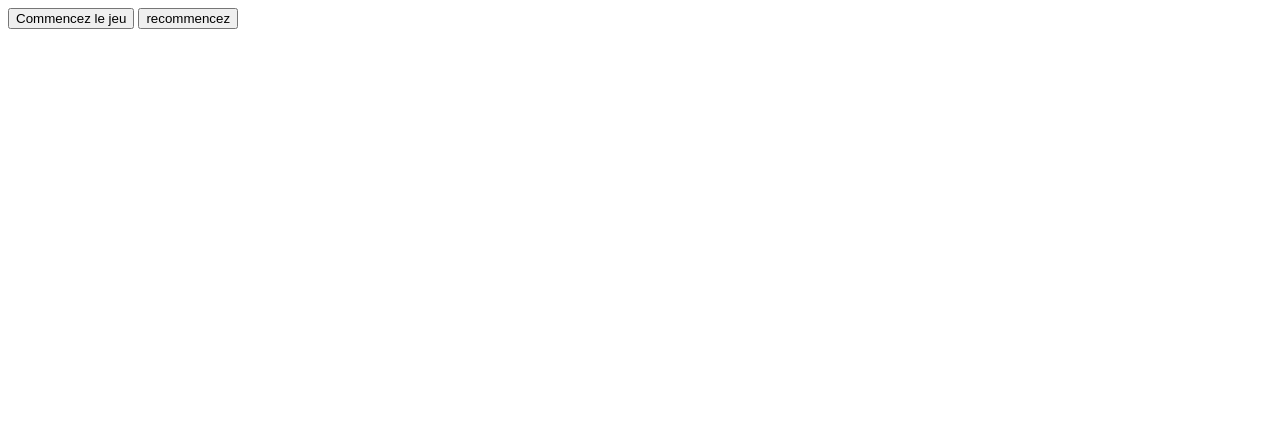
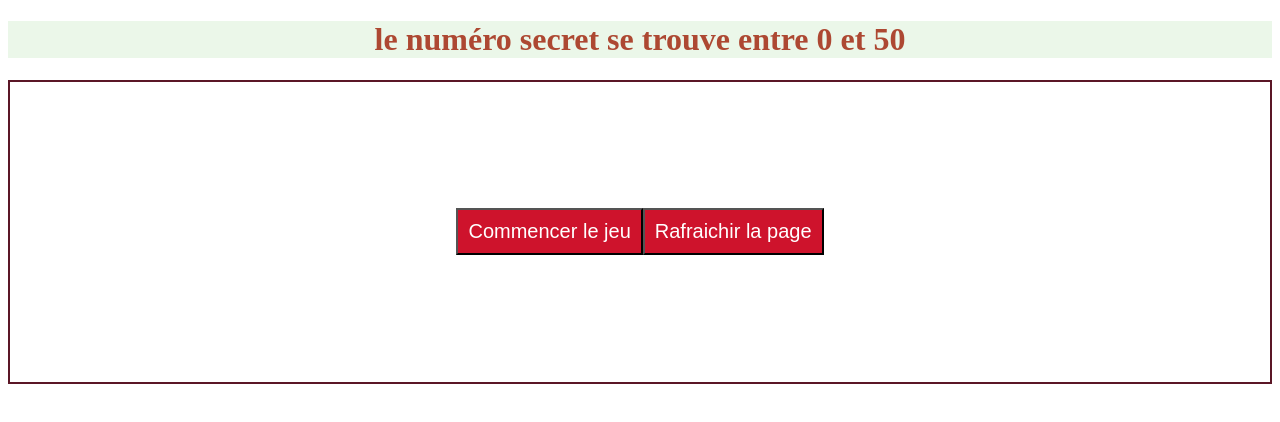
Before and after one commit to HhassenMALEK/ada-exercices-individuels, a plain HTML site: page Exercice_individuel_2/iindex.html in a window 1280 px wide. Drawn offline with Linux system fonts and the light colour scheme.

Commit message:
Ajout des style pour les bouttons

```diff
--- a/Exercice_individuel_2/JJacascript.js
+++ b/Exercice_individuel_2/JJacascript.js
@@ -8,7 +8,7 @@ while( retourDidIWin == false){
     i++
 }
 console.log("nombre de jeu" +i)
-let roundsPlayed= "vous avez joué " + i +" fois pour trouver le numéro secret"
+let roundsPlayed= "Vous avez joué " + i +" fois pour trouver le numéro secret: " + numberSought
 document.getElementById("indicateur").innerText += roundsPlayed
 }
 //fonction didIWin() contrôle et affiche le numéro entré par l'utilisateur
@@ -24,7 +24,7 @@ function didIWin(givenNumber, numberSought){
         return false;
     }
     else {
-        numberFound="Bravo vous avez deviné le numéro secret: "+ numberSought
+        numberFound="Bravo vous avez gagné: "
         console.log("numéro secret"+ numberSought)
        document.getElementById("numeroTrouvee").innerText += numberFound
         return true
--- a/Exercice_individuel_2/gamePlay.js
+++ b/Exercice_individuel_2/gamePlay.js
@@ -8,8 +8,8 @@ button.addEventListener("click", function(){
  //reload c'est un bouton pour rafraichir la page du navigateur
  let reloadbutton= document.getElementById("reloadbutton")
  reloadbutton.addEventListener("click", function(){
-     console.log("test")
      window.location.reload()
+//  let reloadbutton= false pour pouvoir rentrer dans la boucle while
      let retourDidIWin = false
     let i=0
 //boucle de prompt pour deviner le numéro seceret
@@ -18,6 +18,7 @@ while( retourDidIWin == false){
     retourDidIWin=didIWin(givenNumber, numberSought)
     i++
 }
+
 console.log("nombre de jeu" +i)
 let roundsPlayed= "vous avez joué " + i +" fois pour trouver le numéro secret"
 document.getElementById("indicateur").innerText += roundsPlayed
--- a/Exercice_individuel_2/iindex.html
+++ b/Exercice_individuel_2/iindex.html
@@ -7,10 +7,13 @@
     <title>Guess_a_number</title>
 </head>
 <body>
+    <h1>le numéro secret se trouve entre 0 et 50</h1>
  <script src="JJacascript.js" defer></script>
  <script src="gamePlay.js" defer></script>
- <button type="button" id= "button">Commencez le jeu</button>
- <button type="button" id= "reloadbutton">recommencez</button>
+ <div class="container">
+ <button type="button" id= "button">Commencer le jeu</button>
+ <button type="button" id= "reloadbutton">Rafraichir la page</button>
+ </div>
  <h1 id="indicateur"></h1>
  <h1 id="numeroTrouvee"></h1>
 </body>
--- a/Exercice_individuel_2/sstyle.css
+++ b/Exercice_individuel_2/sstyle.css
@@ -1,4 +1,22 @@
+
+   /* contrainer sert a centrer les boutons dans un rectangle*/
+    .container {
+        display: flex;
+        align-items: center;
+        justify-content: center;
+        border: 2px solid rgb(91, 22, 38);
+        height: 300px;
+   }
+      button {
+        color: white;
+        padding: 10px;
+        font-size: 20px;
+        background: rgb(206, 19, 44);
+      }
+
+
 h1 {
     color: rgb(173, 72, 50);
     background-color: rgba(192, 230, 186, 0.322);
+    text-align: center;
 }
```
